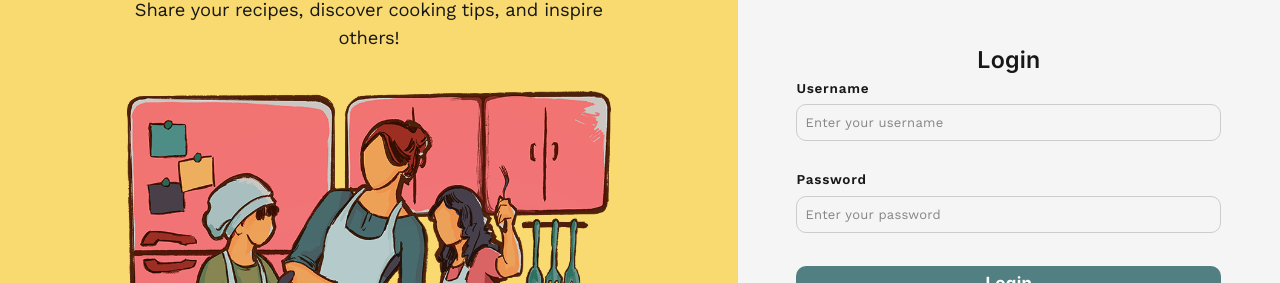
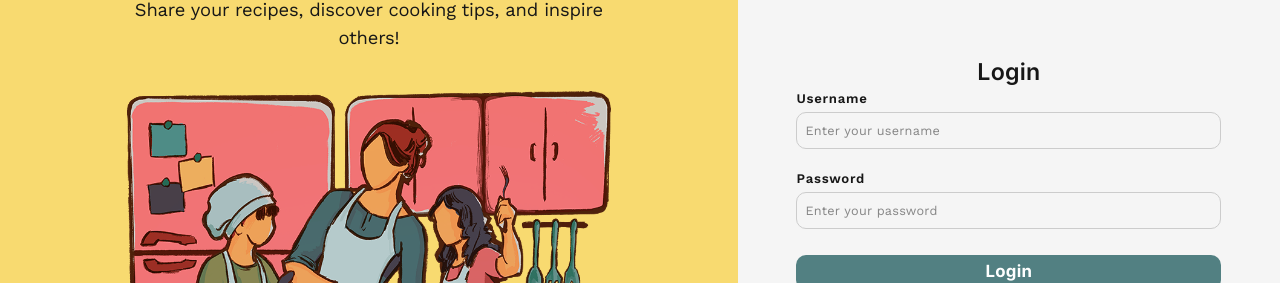
Before and after one commit to neon-super-nova/mep-frontend, a React (Create React App) app: page / in a window 1280 px wide. Shown: the part 181-464 px from the top of the page. Built offline with nearby package versions, Linux system fonts and the light colour scheme; no server answers.

Commit message:
Update label-input.css
spaces

```diff
--- a/src/components/ui-basic-reusables/labels/label-input.css
+++ b/src/components/ui-basic-reusables/labels/label-input.css
@@ -31,11 +31,11 @@
     font-weight: 600;
     font-style: normal;
     color: #171717;
-    font-size: 0.84375rem;
+    font-size: 0.82375rem;
     letter-spacing: 0.75px;
     border-radius: 7.5px;
     text-align: left;
-    margin-bottom: 6px;
+    margin-bottom: 3px;
     width: 100%;
 }
 .label-input-login .label-input-field {
@@ -44,12 +44,13 @@
     font-weight: 400;
     font-style: normal;
     color: #171717;
-    font-size: 0.8125rem;
+    font-size: 0.7925rem;
     letter-spacing: 0.25px;
     border-radius: 7.5px;
     padding: 8px;
     border: 1px solid #ccc;
     border-radius: 10px;
+    margin-bottom: 0.25px;
     text-align: left;
     width: 100%;
 }
```
